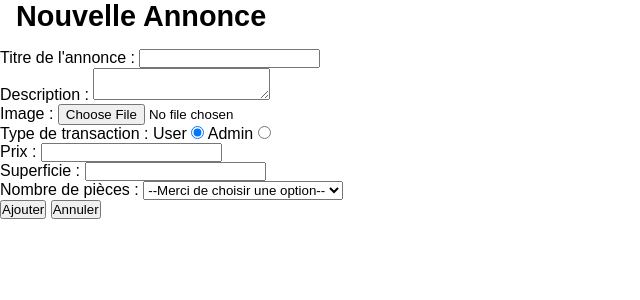
After one commit to AmandineDubreuil/Immobellier_AmandineDubreuil, a PHP site: page /view/adminImmobellier/ajoutView.php in a window 1280 px wide. The commit adds this page. Shown: the top 300 px of the page, without its empty margins (0-640 px from the left). Run offline with PHP 8.4, Linux system fonts and the light colour scheme; the template is opened without the code that fills it, so the values that code supplies are empty.

Commit message:
fichier ajoutview créé

```diff
--- a/adminImmobellier/index.php
+++ b/adminImmobellier/index.php
@@ -1,6 +1,6 @@
 <?php
 /*
-* Page qui appel la vue pour la gestion des biens immobiliers
+* Page qui appelle la vue pour la gestion des biens immobiliers
 */
 session_start();
 include '../inc/fonctions.php';
--- /dev/null
+++ b/view/adminImmobellier/ajoutView.php
@@ -0,0 +1,67 @@
+<!DOCTYPE html>
+<html lang="en">
+
+<head>
+    <meta charset="UTF-8">
+    <meta name="viewport" content="width=, initial-scale=1.0">
+    <title>Nouvelle annonce</title>
+    <link rel="stylesheet" href="../assets/css/style.css">
+</head>
+
+<body>
+    <main class="container">
+        <h2>Nouvelle Annonce</h2>
+        <form method="POST" action="" enctype="multipart/form-data" class="form" novalidate>
+            <div>
+                <label for="title">Titre de l'annonce :</label>
+                <input type="text" name="title" id="title" value="<?= $title ?>">
+            </div>
+            <div>
+                <label for="description">Description :</label>
+                <textarea name="description" id="description"><?= $description ?></textarea>
+            </div>
+            <div>
+                <label for="imageUpload">Image :</label>
+                <input type="file" name="imageUpload" id="imageUpload" value="<?= $imageUpload ?>">
+            </div>
+            <div>
+                <label for="type">Type de transaction :</label>
+                User <input type="radio" name="type" id="type" value="Vente" checked>
+                Admin <input type="radio" name="type" id="type" value="Location">
+            </div>
+
+            <div>
+                <label for="price">Prix :</label>
+                <input type="number" name="price" id="price" value="<?= $price ?>">
+            </div>
+            <div>
+                <label for="surface">Superficie :</label>
+                <input type="number" name="surface" id="surface" value="<?= $surface ?>">
+            </div>
+            <div>
+                <label for="room">Nombre de pièces :</label>
+                <select name="romm" id="room">
+                    <option value="">--Merci de choisir une option--</option>
+                    <option value="1">1</option>
+                    <option value="2">2</option>
+                    <option value="3">3</option>
+                    <option value="4">4</option>
+                    <option value="5">5</option>
+                </select>
+            </div>
+            <div>
+                <input type="submit" name="ajout" value="Ajouter">
+                <a href="./"><button type="button">Annuler</button></a>
+            </div>
+            <?php if (!empty($errors)) : ?>
+                <div class="errors">
+                    <ul class="errors">
+                        <li><?= $errors ?></li>
+                    </ul>
+                </div>
+            <?php endif; ?>
+        </form>
+    </main>
+</body>
+
+</html>
```
Also changed, not shown: adminImmobellier/ajout.php (added, +27 -0 lines), view/404.php (added, +25 -0 lines), view/adminImmobellier/indexView.php (added).
